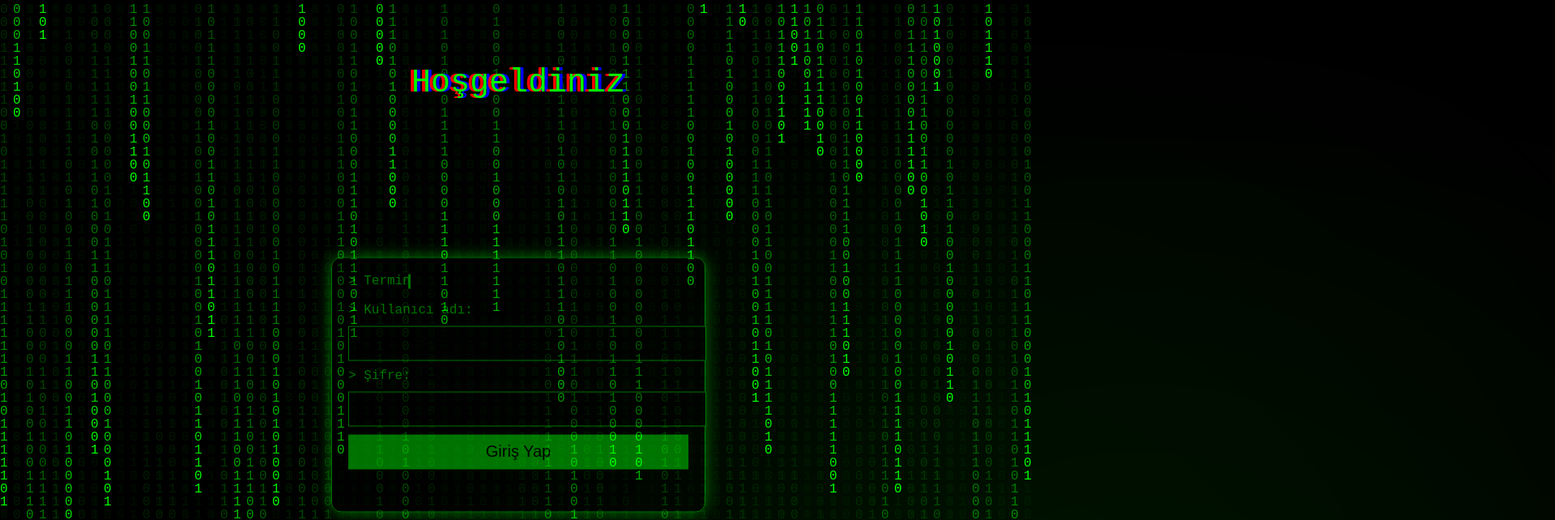
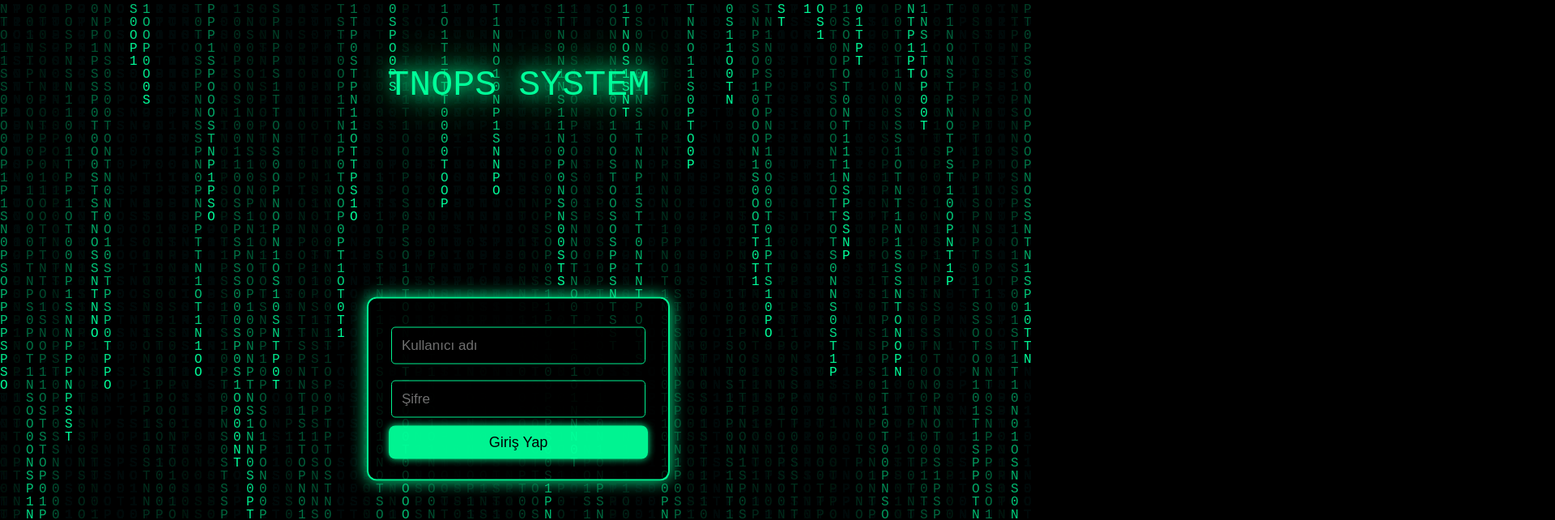
Before and after one commit to tnops/tnops.github.io, a plain HTML site: page index.html in a window 1280 px wide. Shown: the top 642 px of the page at 81% size, 1920 px wide, since content can reach past the window. Drawn offline with Linux system fonts and the light colour scheme.

Commit message:
index.html

```diff
--- a/index.html
+++ b/index.html
@@ -2,207 +2,179 @@
 <html lang="tr">
 <head>
 <meta charset="UTF-8">
-<title>Matrix Login</title>
+<title>TNOPS SYSTEM</title>
 
 <style>
     body {
         margin: 0;
         overflow: hidden;
         background: black;
-        font-family: "Courier New", monospace;
-        color: #00ff00;
+        font-family: 'Courier New', monospace;
     }
 
     canvas {
-        position: absolute;
-        top: 0;
-        left: 0;
+        position: fixed;
+        top: 0; left: 0;
+        width: 100%; height: 100%;
         z-index: 0;
     }
 
-    /* --- SİS EFEKTİ --- */
-    .fog {
+    /* HOŞGELDİNİZ */
+    #welcome {
         position: absolute;
-        top: 0;
-        left: 0;
-        width: 200%;
-        height: 200%;
-        background: radial-gradient(circle, rgba(0,255,0,0.15), transparent 70%);
-        animation: fogMove 14s infinite linear;
-        filter: blur(60px);
-        opacity: 0.45;
-        z-index: 1;
+        top: 40%;
+        width: 100%;
+        text-align: center;
+        font-size: 80px;
+        color: #00ff99;
+        text-shadow: 0 0 20px #00ff99, 0 0 40px #00ff99, 0 0 80px #00ff99;
+        opacity: 1;
+        animation: glitch 3s infinite, moveUp 4s forwards;
+        z-index: 5;
     }
 
-    @keyframes fogMove {
-        0% { transform: translate(-20%, -10%); }
-        50% { transform: translate(15%, 20%); }
-        100% { transform: translate(-20%, -10%); }
+    /* Glitch */
+    @keyframes glitch {
+        0%, 100% { transform: translate(0); }
+        20% { transform: translate(-3px, 2px); }
+        40% { transform: translate(3px, -2px); }
+        60% { transform: translate(-2px, 1px); }
+        80% { transform: translate(2px, -1px); }
     }
 
-    /* --- GİRİŞ YAZISI GLITCH + NEON --- */
-    #welcome {
-        position: absolute;
-        width: 100%;
-        top: 40%;
-        text-align: center;
-        font-size: 80px;
-        color: #00ff00;
-        text-shadow: 0 0 20px #00ff00, 0 0 40px #00ff00, 0 0 80px #00ff00;
-        z-index: 3;
-        animation: moveUp 4s forwards, glitch 2s infinite;
+    /* Yukarı kayma */
+    @keyframes moveUp {
+        0% { top: 40%; font-size: 80px; }
+        100% { top: 10%; font-size: 45px; }
     }
 
-    @keyframes moveUp {
-        0% { top: 40%; opacity: 1; font-size: 80px; }
-        60% { top: 10%; opacity: 1; font-size: 40px;}
-        100% { top: 10%; opacity: 1; font-size: 40px;}
+    /* Giriş kutusu */
+    #loginBox {
+        position: absolute;
+        top: 60%;
+        left: 50%;
+        transform: translate(-50%, -50%);
+        width: 320px;
+        padding: 25px;
+        background: rgba(0,0,0,0.75);
+        border: 2px solid #00ff99;
+        border-radius: 12px;
+        box-shadow: 0 0 20px #00ff99;
+        text-align: center;
+        opacity: 0;
+        z-index: 10;
+        animation: fadeIn 3s forwards;
+        animation-delay: 2.8s;
     }
 
-    @keyframes glitch {
-        0% { text-shadow: 4px 0 red, -4px 0 blue; }
-        50% { text-shadow: -4px 0 red, 4px 0 blue; }
-        100% { text-shadow: 4px 0 red, -4px 0 blue; }
-    }
-
-    /* --- ORTADA LOGIN PANELİ --- */
-    #login-box {
-        position: absolute;
-        top: 55%;
-        left: 50%;
-        transform: translate(-50%, -50%);
-        width: 420px;
-        background: rgba(0,0,0,0.7);
-        border: 1px solid #00ff00;
-        padding: 20px;
-        border-radius: 12px;
-        box-shadow: 0 0 20px #00ff00;
-        z-index: 4;
-        opacity: 0;
-
-        /* animasyon */
-        animation: panelAppear 3s ease 4.2s forwards;
-    }
-
-    @keyframes panelAppear {
-        from { opacity: 0; transform: translate(-50%, -30%); }
-        to   { opacity: 1; transform: translate(-50%, -50%); }
-    }
+    @keyframes fadeIn { to { opacity:1; } }
 
     input {
-        width: 100%;
+        width: 90%;
+        padding: 12px;
+        margin: 10px 0;
+        border: 1px solid #00ff99;
         background: black;
-        border: 1px solid #00ff00;
-        color: #00ff00;
-        padding: 10px;
-        font-size: 18px;
-        margin: 10px 0;
+        color: #00ff99;
+        font-size: 17px;
+        border-radius: 5px;
     }
 
     button {
         width: 100%;
-        background: #00ff00;
-        color: black;
         padding: 10px;
-        font-size: 20px;
+        font-size: 18px;
+        background: #00ff99;
         border: none;
+        border-radius: 8px;
         cursor: pointer;
+        box-shadow: 0 0 10px #00ff99;
     }
 
-    #terminal-msg {
+    button:hover { background:#00ffc9; }
+
+    /* Hata mesajı */
+    #error {
         margin-top: 10px;
-        font-size: 18px;
-        min-height: 22px;
-        white-space: pre;
+        color: red;
+        font-size: 15px;
+        display: none;
     }
-
-    /* typing effect */
-    .typing {
-        overflow: hidden;
-        border-right: 3px solid #00ff00;
-        white-space: nowrap;
-        width: 0;
-        animation: typing 3s steps(40) forwards 4.4s;
-    }
-
-    @keyframes typing {
-        from { width: 0; }
-        to { width: 100%; }
-    }
-
 </style>
 </head>
+
 <body>
 
 <canvas id="matrix"></canvas>
-<div class="fog"></div>
-<div class="fog" style="animation-duration: 20s; opacity: 0.25;"></div>
 
-<div id="welcome">Hoşgeldiniz</div>
+<div id="welcome">TNOPS SYSTEM</div>
 
-<div id="login-box">
-    <div class="typing">> Terminal erişimi için kullanıcı doğrulaması gerekli...</div>
-
-    <br>
-    > Kullanıcı adı:
-    <input type="text" id="user">
-
-    > Şifre:
-    <input type="password" id="pass">
-
+<div id="loginBox">
+    <input id="username" placeholder="Kullanıcı adı">
+    <input id="password" type="password" placeholder="Şifre">
     <button onclick="login()">Giriş Yap</button>
-
-    <div id="terminal-msg"></div>
+    <div id="error">Hatalı giriş!</div>
 </div>
 
 <script>
-    /* MATRIX */
-    const canvas = document.getElementById("matrix");
-    const ctx = canvas.getContext("2d");
+/* ─────────────── MATRIX EFEKTİ ─────────────── */
+const canvas=document.getElementById("matrix");
+const ctx=canvas.getContext("2d");
 
-    canvas.width = window.innerWidth;
-    canvas.height = window.innerHeight;
+canvas.width=window.innerWidth;
+canvas.height=window.innerHeight;
 
-    const letters = "01";
-    const fontSize = 16;
-    const columns = canvas.width / fontSize;
-    const drops = Array(Math.floor(columns)).fill(1);
+const letters="TNOPS01";
+const fontSize=16;
+const columns=canvas.width/fontSize;
+const drops=Array(Math.floor(columns)).fill(1);
 
-    function draw() {
-        ctx.fillStyle = "rgba(0,0,0,0.05)";
-        ctx.fillRect(0, 0, canvas.width, canvas.height);
+function drawMatrix(){
+    ctx.fillStyle="rgba(0,0,0,0.05)";
+    ctx.fillRect(0,0,canvas.width,canvas.height);
 
-        ctx.fillStyle = "#00ff00";
-        ctx.font = fontSize + "px monospace";
+    ctx.fillStyle="#00ff99";
+    ctx.font=fontSize+"px monospace";
 
-        drops.forEach((y, i) => {
-            const text = letters[Math.floor(Math.random() * letters.length)];
-            ctx.fillText(text, i * fontSize, y * fontSize);
+    drops.forEach((y,i)=>{
+        const text=letters.charAt(Math.floor(Math.random()*letters.length));
+        ctx.fillText(text,i*fontSize,y*fontSize);
 
-            if (y * fontSize > canvas.height && Math.random() > 0.975)
-                drops[i] = 0;
-
+        if(y*fontSize>canvas.height && Math.random()>0.975) drops[i]=0;
         drops[i]++;
     });
 }
+setInterval(drawMatrix,35);
 
-    setInterval(draw, 33);
+/* ─────────────── VERİ TABANI (localStorage) ─────────────── */
+if(!localStorage.getItem("users")){
+    const defaultDB = {
+        "admin": { username:"admin", password:"1234", role:"admin", online:false },
+        "test":  { username:"test",  password:"1234", role:"user",  online:false }
+    };
+    localStorage.setItem("users", JSON.stringify(defaultDB));
+}
 
-    /* LOGIN */
-    function login() {
-        const user = document.getElementById("user").value.trim();
-        const pass = document.getElementById("pass").value.trim();
-        const msg = document.getElementById("terminal-msg");
+/* ─────────────── GİRİŞ SİSTEMİ ─────────────── */
+function login(){
+    const user=document.getElementById("username").value.trim();
+    const pass=document.getElementById("password").value.trim();
 
-        const correctUser = "admin";
-        const correctPass = "1234";
+    const db = JSON.parse(localStorage.getItem("users"));
 
-        if (user === correctUser && pass === correctPass) {
-            msg.style.color = "#00ff00";
-            msg.textContent = "> Giriş onaylandı.\n> Sistem yükleniyor...";
+    if(db[user] && db[user].password === pass){
+        db[user].online = true;
+        localStorage.setItem("currentUser", user);
+        localStorage.setItem("users", JSON.stringify(db));
+
+        /* Admin mi User mı kontrol */
+        if(db[user].role === "admin"){
+            window.location.href = "admin_panel.html";   // PARÇA 2 bunu karşılayacak
         } else {
-            msg.style.color = "red";
-            msg.textContent = "> Erişim reddedildi! Hatalı bilgi.";
+            window.location.href = "user_panel.html";    // PARÇA 2 bunu karşılayacak
+        }
+    } else {
+        document.getElementById("error").style.display = "block";
     }
 }
 </script>
```
Lines whose indentation alone changed are shown as unchanged.
